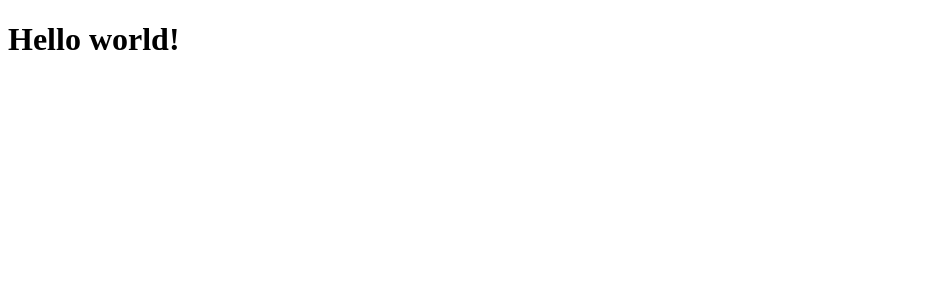
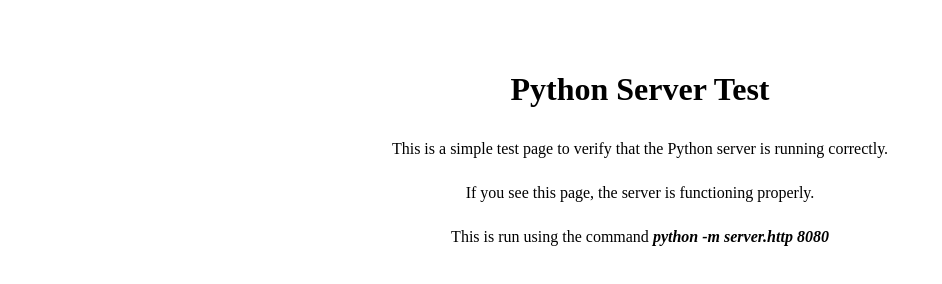
Before and after one commit to ashutoshswamy/YCS, a plain HTML site: page Week1/index.html in a window 1280 px wide. Shown: the whole page, without its empty margins (0-942 px from the left). Drawn offline with Linux system fonts and the light colour scheme.

Commit message:
Updated the html file and also used basic css

```diff
--- a/Week1/index.html
+++ b/Week1/index.html
@@ -4,8 +4,12 @@
     <meta charset="UTF-8">
     <meta name="viewport" content="width=device-width, initial-scale=1.0">
     <title>Python Server Test</title>
+    <link rel="stylesheet" href="./styles.css">
 </head>
 <body>
-    <h1>Hello world!</h1>
+    <h1>Python Server Test</h1>
+    <p>This is a simple test page to verify that the Python server is running correctly.</p>
+    <p>If you see this page, the server is functioning properly.</p>
+    <p>This is run using the command <b><i>python -m server.http 8080</i></b></p>
 </body>
 </html>
--- /dev/null
+++ b/Week1/styles.css
@@ -0,0 +1,9 @@
+h1{
+    text-align: center;
+    padding-top: 50px;
+}
+
+p{
+    text-align: center;
+    padding-top: 10px;
+}
```
